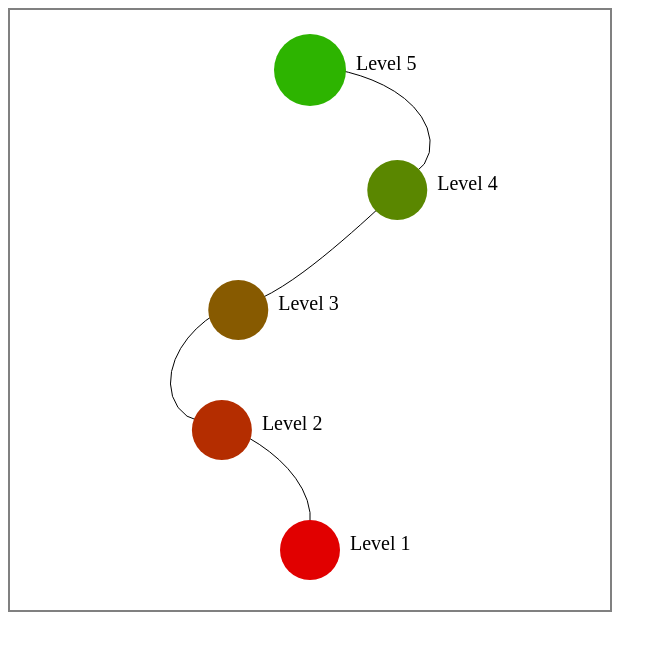
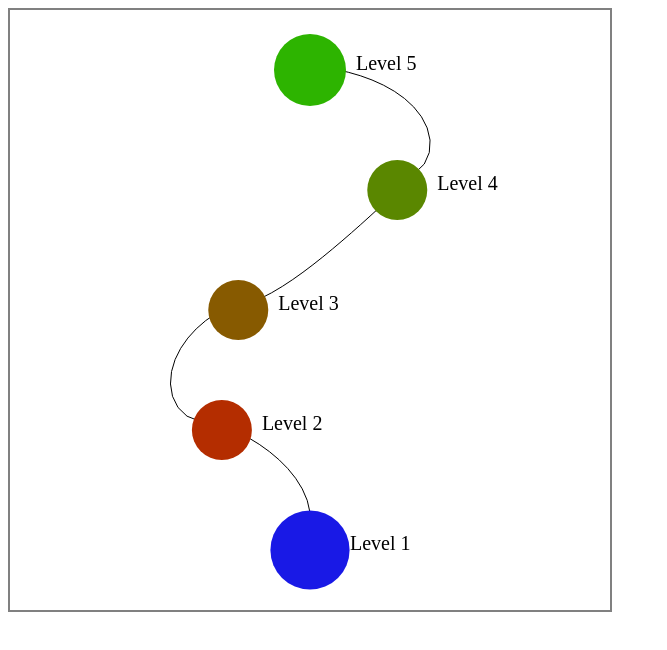
Before and after one commit to Woodside-HS/AA2022_Al_Gore_Ithm, a plain HTML site: page MainWorld/index.html in a window 1280 px wide. Shown: the whole page, without its empty margins (0-667 px from the left). Drawn offline with Linux system fonts and the light colour scheme.

Commit message:
level indicator beginning

```diff
--- a/MainWorld/index.html
+++ b/MainWorld/index.html
@@ -9,6 +9,7 @@
     <script src="main.js"></script>
     <script src="levelicon.js"></script>
     <script src="levelPath.js"></script>
+    <script src="levelindicator.js"></script>
   </head>
 
   <body>
--- /dev/null
+++ b/MainWorld/levelindicator.js
@@ -0,0 +1,28 @@
+function LevelIndicator(levelIcons,rad,clr,ctx){
+  this.levelIcons = levelIcons;
+  this.currentLevel = this.levelIcons.length>0?0:-1;
+  this.rad = rad;
+  this.clr = clr;
+  this.ctx = ctx;
+  this.pos = this.levelIcons.length>0?new JSVector(this.levelIcons[this.currentLevel].pos.x,this.levelIcons[this.currentLevel].pos.y):new JSVector(0,0);
+}
+
+LevelIndicator.prototype.update = function(){
+  this.move(0.1);
+  this.draw();
+}
+
+LevelIndicator.prototype.draw = function(){
+  this.ctx.beginPath();
+  this.ctx.arc(this.pos.x,this.pos.y,this.rad,0,Math.PI*2); //draws circle icon to represent level
+  this.ctx.fillStyle = this.clr.toString();
+  this.ctx.fill();
+}
+LevelIndicator.prototype.move = function(ratio){
+  let dir = JSVector.subGetNew(this.levelIcons[this.currentLevel].pos,this.pos);
+  dir.setMagnitude(dir.getMagnitude()*0.1);
+  this.pos.add(dir);
+}
+LevelIndicator.prototype.nextLevel = function(){
+  this.currentLevel = this.currentLevel>=this.levelIcons.length-1?0:this.currentLevel+1;
+}
--- a/MainWorld/main.js
+++ b/MainWorld/main.js
@@ -1,7 +1,15 @@
 window.addEventListener("load", init);
 
 var cnv,ctx;
-var levelPath;
+var levelPath,levelIndicator;
+
+document.addEventListener('keypress', keyListener);
+
+function keyListener(e) {
+  if(e.code=="Space"&&!e.repeat){
+    levelIndicator.nextLevel();
+  }
+}
 
 function init(){
   cnv = document.getElementById("cnv");
@@ -22,6 +30,7 @@ function animate(){
 
 function update(){
   levelPath.display();
+  levelIndicator.update();
 }
 
 function generateLevels(n){
@@ -49,4 +58,6 @@ function generateLevels(n){
     levels.push(level);
   }
   levelPath = new LevelPath(levels);
+
+  levelIndicator = new LevelIndicator(levels,rad*1.1,new Color(25,25,230,1),ctx);
 }
```
